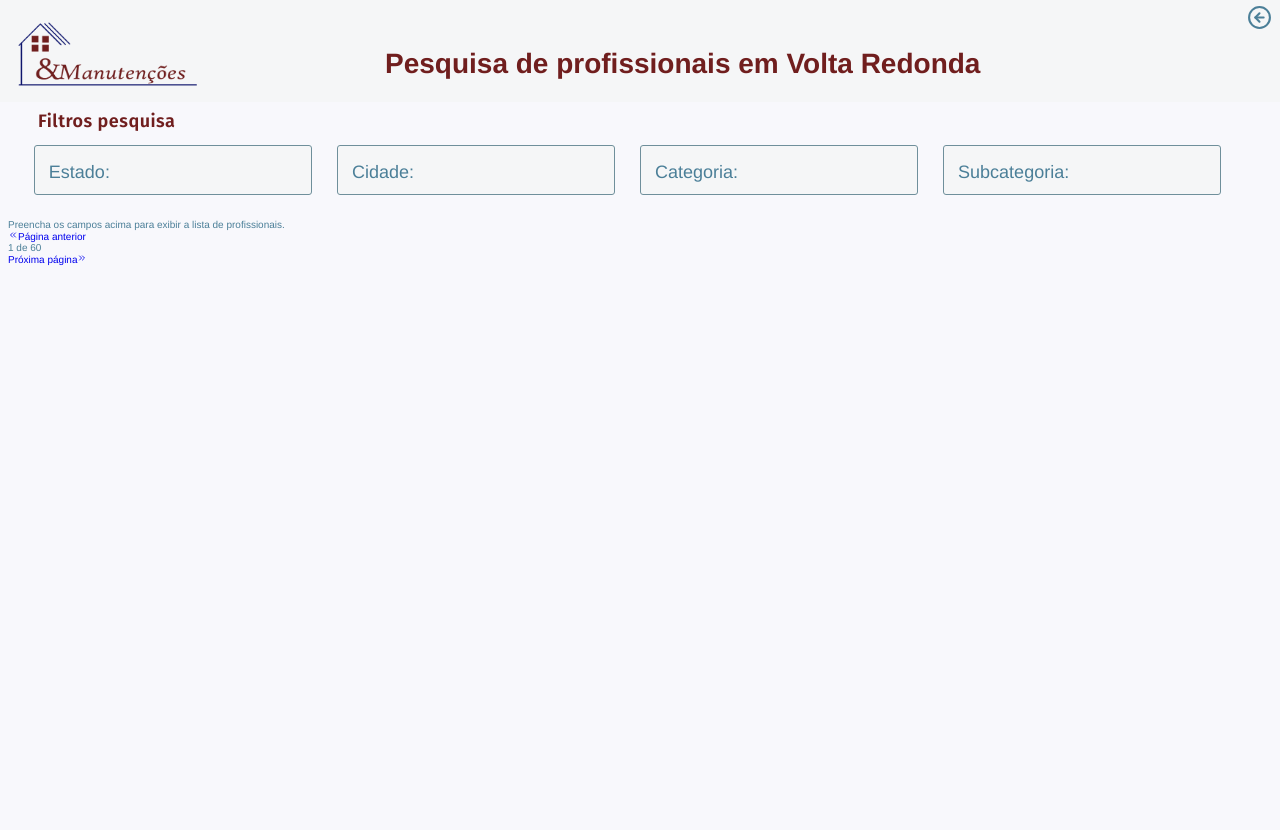
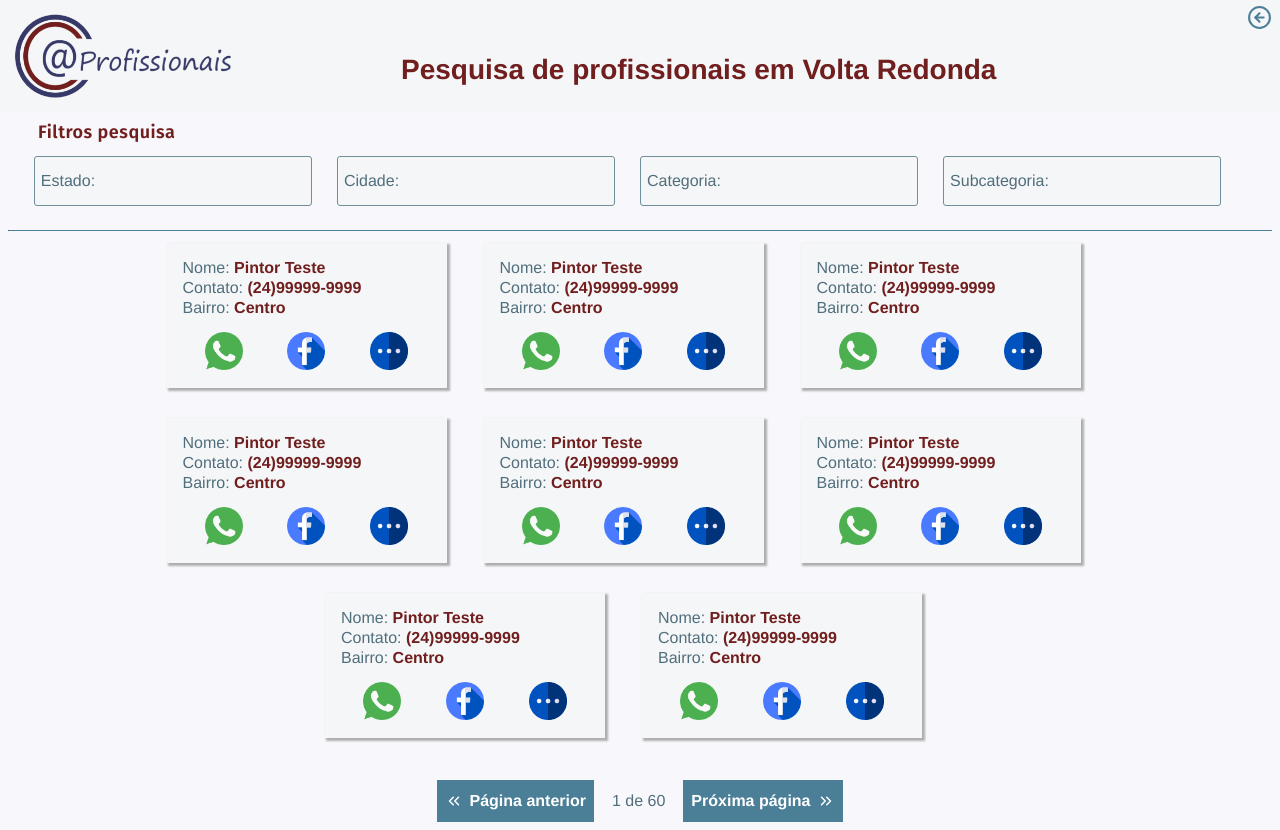
Before and after one commit to rizidorio/Profissionais, a React (Create React App) app: page /categorias in a window 1280 px wide. Before the commit the page ends 800 px from the top, so only its background shows below. Built offline with nearby package versions, Linux system fonts and the light colour scheme.

Commit message:
Página listagem finalizada

```diff
--- a/src/App.css
+++ b/src/App.css
@@ -1,6 +1,7 @@
 :root {
     --cor-principal: #0f166d;
     --cor-titulo: #701e1e;
+    --cor-texto: #506e7c;
     --cor-botao: #4b7f98;
     --cor-hover: #6f8f9b;
     --cor-background: #F8F8FC;
@@ -30,7 +31,7 @@ body {
 
 body, input, button, textarea {
     font: 400 1rem Arimo;
-    color: var(--cor-botao);
+    color: var(--cor-texto);
 }
 
 h1, h2, h3, h4, h5, h6 {
--- a/src/components/Cabecalho/index.tsx
+++ b/src/components/Cabecalho/index.tsx
@@ -2,7 +2,7 @@ import React from 'react';
 import { Link, useHistory } from 'react-router-dom';
 import { FiArrowLeftCircle } from 'react-icons/fi';
 
-import Logo from '../../assets/logo_1200.png';
+import Logo from '../../assets/logo_profissionais.png';
 import './styles.css';
 
 interface CabecalhoProps {
--- a/src/components/Cabecalho/styles.css
+++ b/src/components/Cabecalho/styles.css
@@ -9,7 +9,8 @@
 }
 
 #page-header-content img {
-    width: 14rem;
+    width: 12rem;
+    margin: 0.8rem;
 }
 
 .header-back-title {
--- a/src/components/CampoTexto/styles.css
+++ b/src/components/CampoTexto/styles.css
@@ -8,19 +8,19 @@
     width: 100%;
     position: relative;
     outline: none;
-    font-size: 1.2rem;
-    padding: 15px 20px;
+    font-size: 1rem;
+    padding: 0.8rem;
     border: 1px solid var(--cor-hover);
     border-radius: 0.3rem;
     transition: all 0.2s linear;
     -webkit-transition: all 0.2s linear;
     -moz-transition: all 0.2s linear;
     background-color: var(--cor-background-header);
+    margin-bottom: 0.2;
 }
 
 .campos input:focus {
     border: 2px solid var(--cor-principal);
-
 }
 
 .campos input::placeholder {
@@ -30,19 +30,18 @@
 .campos label {
     pointer-events: none;
     position: absolute;
-    top: calc(50% - 0.4rem);
-    left: 1rem;
+    top: calc(50% - 0.35rem);
+    left: 0.5rem;
     transition: all 0.2s linear;
     -webkit-transition: all 0.2s linear;
     -moz-transition: all 0.2s linear;
-    padding: 0.5rem;
+    padding: 0.5rem 0.2rem;
     box-sizing: border-box;
     font-size: 1rem;
 }
 
 .campos input:focus + label,
 .campos input:not(:placeholder-shown) + label {
-    font-size: 1.1rem;
     font-weight: bold;
     top: 0;
     background-color: var(--cor-background);
@@ -58,16 +57,16 @@
     .campos input {
         font-size: 1.6rem;
         margin-bottom: 1.2rem;
+        padding: 1.5rem;
     }
 
     .campos label {
-        top: calc(50% - 1.2rem);
-        font-size: 1.8rem;
+        top: calc(50% - 1.4rem);
+        font-size: 1.6rem;
     }
 
     .campos input:focus + label,
     .campos input:not(:placeholder-shown) + label {
-        font-size: 1.7rem;
         top: -1px;
     }
 }
--- a/src/components/DadosLista/index.tsx
+++ b/src/components/DadosLista/index.tsx
@@ -17,13 +17,13 @@ interface DadosProps {
 
 const Dados: React.FC<DadosProps> = ({nome, contato, bairro, whats, face}) => {
     return (
-        <>
-            <div className="dados">
-                <p>Nome: {nome}</p>
-                <p>Contato:{contato}</p>
-                <p>Bairro: {bairro}</p>
-            </div>
-            <div className="redesSociais">
+        <article id="box-dados">
+            <section className="dados">
+                <p>Nome: <strong>{nome}</strong></p>
+                <p>Contato: <strong>{contato}</strong></p>
+                <p>Bairro: <strong>{bairro}<br /></strong></p>
+            </section>
+            <section className="redesSociais">
                 <Link to={`/${whats}`}>
                     <img src={whatsapp} alt='Whatsapp' />
                 </Link>
@@ -33,8 +33,8 @@ const Dados: React.FC<DadosProps> = ({nome, contato, bairro, whats, face}) => {
                 <Link to='/detalhes'>
                     <img src={mais} alt='Saiba mais' />
                 </Link>
-            </div>
-        </>
+            </section>
+        </article>
     );
 }
 
--- a/src/components/DadosLista/styles.css
+++ b/src/components/DadosLista/styles.css
@@ -1,14 +1,50 @@
-.dados {
-    margin-left: 2%;
+#box-dados {
+    background: var(--cor-background-header);
+    padding: 0.6rem;
+    margin: 0 0.8rem 1rem 0.2rem;
+    min-width: 13rem;
+    box-shadow: 2px 2px 2px 1px rgba(0, 0, 0, 0.3);
 }
 
-.redesSociais {
+#box-dados .dados {
+    margin-bottom: 1.5rem;
+}
+
+#box-dados .dados p {
+    margin-bottom: 0.2rem;
+    font-size: 1rem;
+    color: var(--cor-texto)
+}
+
+#box-dados .dados strong {
+    color: var(--cor-titulo);
+}
+
+#box-dados .redesSociais {
     display: flex;
     justify-content: space-around;
-    margin: 2%;
+    margin-top: 0.8rem;
 }
 
-.redesSociais img {
-    width: 42px;
-    height: 42px;
+#box-dados .redesSociais img {
+    width: 2.2rem;
+    height: 2.2rem;
 }
+
+@media (min-width: 700px) {
+    #box-dados {
+        width: 28rem;
+        padding: 1.6rem;
+        margin-bottom: 3rem;
+        margin-right: 3.5rem;
+    }
+
+    #box-dados .dados p {
+        font-size: 1.6rem;
+    }
+
+    #box-dados .redesSociais img {
+        width: 3.8rem;
+        height: 3.8rem;
+    }
+}
--- a/src/pages/Home/styles.css
+++ b/src/pages/Home/styles.css
@@ -10,6 +10,20 @@
 
 .logo-container {
     text-align: initial;
+}
+
+.logo-container img {
+    width: 18rem;
+    margin-left: 1.2rem;
+    margin-top: 0.5rem;
+}
+
+.logo-container h2 {
+    color: var(--cor-titulo);
+    font-size: 1.5rem;
+    font-weight: 700;
+    text-align: center;
+    margin-top: 1.2rem;
 }
 
 .login {
@@ -27,18 +41,6 @@
 
 .login a:hover {
     color: var(--cor-principal);
-}
-
-.logo-container img {
-    width: 18rem;
-    margin-left: 1.2rem;
-}
-
-.logo-container h2 {
-    color: var(--cor-titulo);
-    font-size: 1.5rem;
-    font-weight: 700;
-    text-align: center;
 }
 
 .back-img {
--- a/src/pages/Listagem/index.tsx
+++ b/src/pages/Listagem/index.tsx
@@ -53,12 +53,72 @@ const Lista = ({match}: RouteComponentProps<props>) => {
                             />
                         </fieldset>
                     </form>
-                    <div className="lista-profissionais">
-                        <p>Preencha os campos acima para exibir a lista de profissionais.</p>
-                    </div>
+                    <hr />
+                    <section className="lista-profissionais">
+                        <Dados
+                            nome="Pintor Teste"
+                            bairro="Centro"
+                            contato="(24)99999-9999"
+                            whats="+5524999999999"
+                            face="teste"
+                        />
+                        <Dados
+                            nome="Pintor Teste"
+                            bairro="Centro"
+                            contato="(24)99999-9999"
+                            whats="+5524999999999"
+                            face="teste"
+                        />
+
+                        <Dados
+                            nome="Pintor Teste"
+                            bairro="Centro"
+                            contato="(24)99999-9999"
+                            whats="+5524999999999"
+                            face="teste"
+                        />
+
+                        <Dados
+                            nome="Pintor Teste"
+                            bairro="Centro"
+                            contato="(24)99999-9999"
+                            whats="+5524999999999"
+                            face="teste"
+                        />
+
+                        <Dados
+                            nome="Pintor Teste"
+                            bairro="Centro"
+                            contato="(24)99999-9999"
+                            whats="+5524999999999"
+                            face="teste"
+                        />
+
+                        <Dados
+                            nome="Pintor Teste"
+                            bairro="Centro"
+                            contato="(24)99999-9999"
+                            whats="+5524999999999"
+                            face="teste"
+                        />
+                          <Dados
+                            nome="Pintor Teste"
+                            bairro="Centro"
+                            contato="(24)99999-9999"
+                            whats="+5524999999999"
+                            face="teste"
+                        />
+                          <Dados
+                            nome="Pintor Teste"
+                            bairro="Centro"
+                            contato="(24)99999-9999"
+                            whats="+5524999999999"
+                            face="teste"
+                        />
+                    </section>
                     <footer>
                         <a href="/pagina" className="esquerda">
-                            <span >
+                            <span>
                                 <FiChevronsLeft />
                             </span>
                             Página anterior
--- a/src/pages/Listagem/styles.css
+++ b/src/pages/Listagem/styles.css
@@ -7,34 +7,109 @@
     padding: 0.8rem;
 }
 
-.form-pesquisa {
-    border-bottom: 1px solid var(--cor-botao);
+#page-list .form-pesquisa {
     width: 100%;
-    margin-bottom: 1.8rem;
 }
 
-.form-pesquisa fieldset {
+#page-list .form-pesquisa fieldset {
     margin-bottom: 1.2rem;
     border: 0;
 }
 
-.form-pesquisa fieldset legend {
+#page-list .form-pesquisa fieldset legend {
     color: var(--cor-titulo);
     font: 700 1.2rem Fira Sans;
     letter-spacing: 0.05rem;
 }
 
+#page-list hr {
+	height: 1px;
+    border-color: var(--cor-botao);
+    border-top: 0;
+}
+
+#page-list .lista-profissionais {
+    margin: 1.2rem 0.4rem;
+    display: flex;
+    justify-content: center;
+    align-content: center;
+    flex-wrap: wrap;
+}
+
+#page-list footer {
+    display: flex;
+    justify-content: center;
+    align-items: center;
+}
+
+#page-list footer p {
+    margin: 0 0.6rem;
+}
+
+#page-list footer a {
+  padding: 0.5rem;
+  background: var(--cor-botao);
+  display: flex;
+  justify-content: space-between;
+  align-items: center;
+  color: var(--cor-branco);
+  font-weight: 700;
+  transition: background-color 0.4s;
+}
+
+#page-list footer a:hover {
+    background-color: var(--cor-hover);
+    color: var(--cor-principal);
+  }
+
+#page-list footer svg {
+    font-size: 1.2rem;
+    margin-top: 0.2rem;
+    font-weight: 700;
+}
+
+#page-list footer .direita svg {
+    margin-left: 0.3rem;
+}
+
+#page-list footer .esquerda svg {
+    margin-right: 0.3rem;
+}
+
 @media(min-width: 700px) {
-    .form-pesquisa {
+    #page-list .form-pesquisa {
         display: inline;
         text-align: center;
     }
 
-    .form-pesquisa fieldset legend {
+    #page-list .form-pesquisa fieldset legend {
         font-size: 1.8rem;
         text-align: initial;
         margin-left: 3rem;
     }
 
+    #page-list footer {
+        font-size: 1.6rem;
+    }
 
+    #page-list footer a {
+        padding: 0.8rem;
+    }
+
+    #page-list footer p {
+        margin: 0 1.8rem;
+    }
+
+    #page-list footer svg {
+        font-size: 1.8rem;
+        margin-top: 0.4rem;
+    }
+
+    #page-list footer .direita svg {
+        margin-left: 0.6rem;
+    }
+
+    #page-list footer .esquerda svg {
+        margin-right: 0.6rem;
+    }
 }
```
